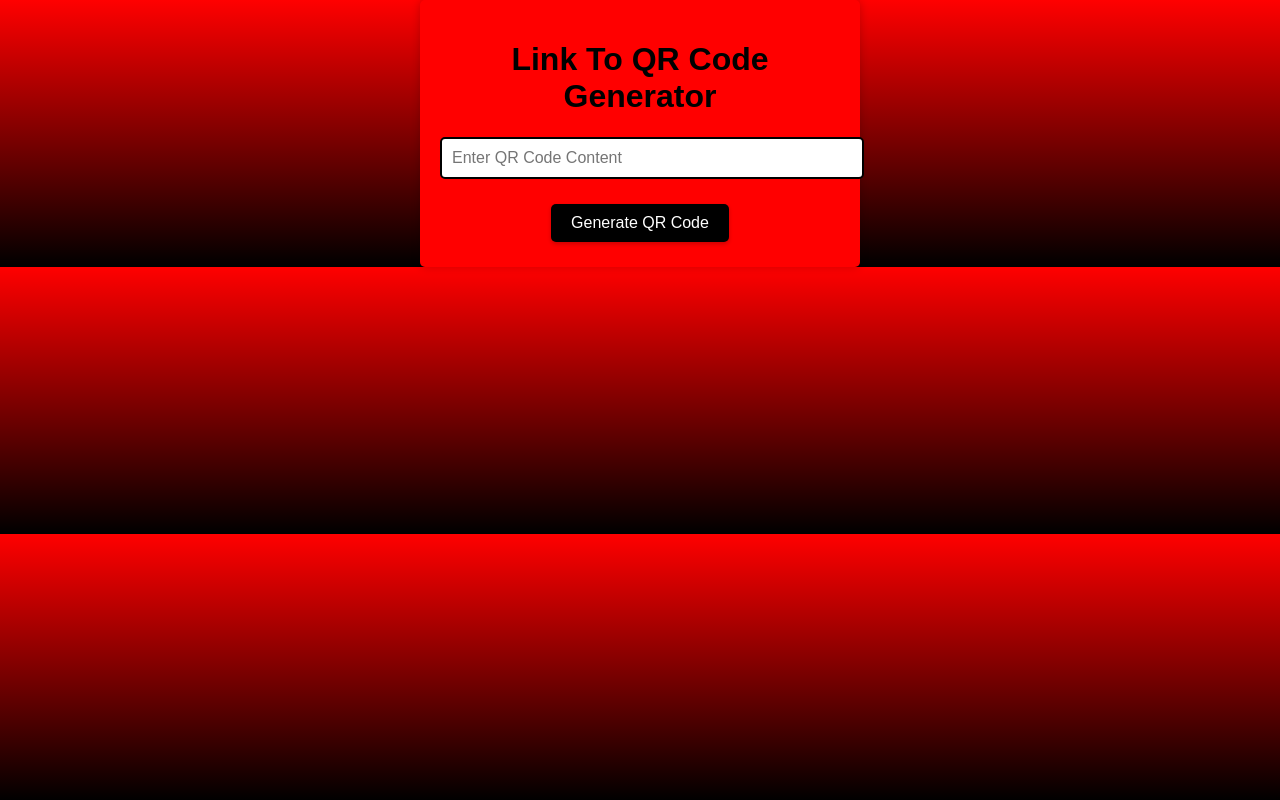
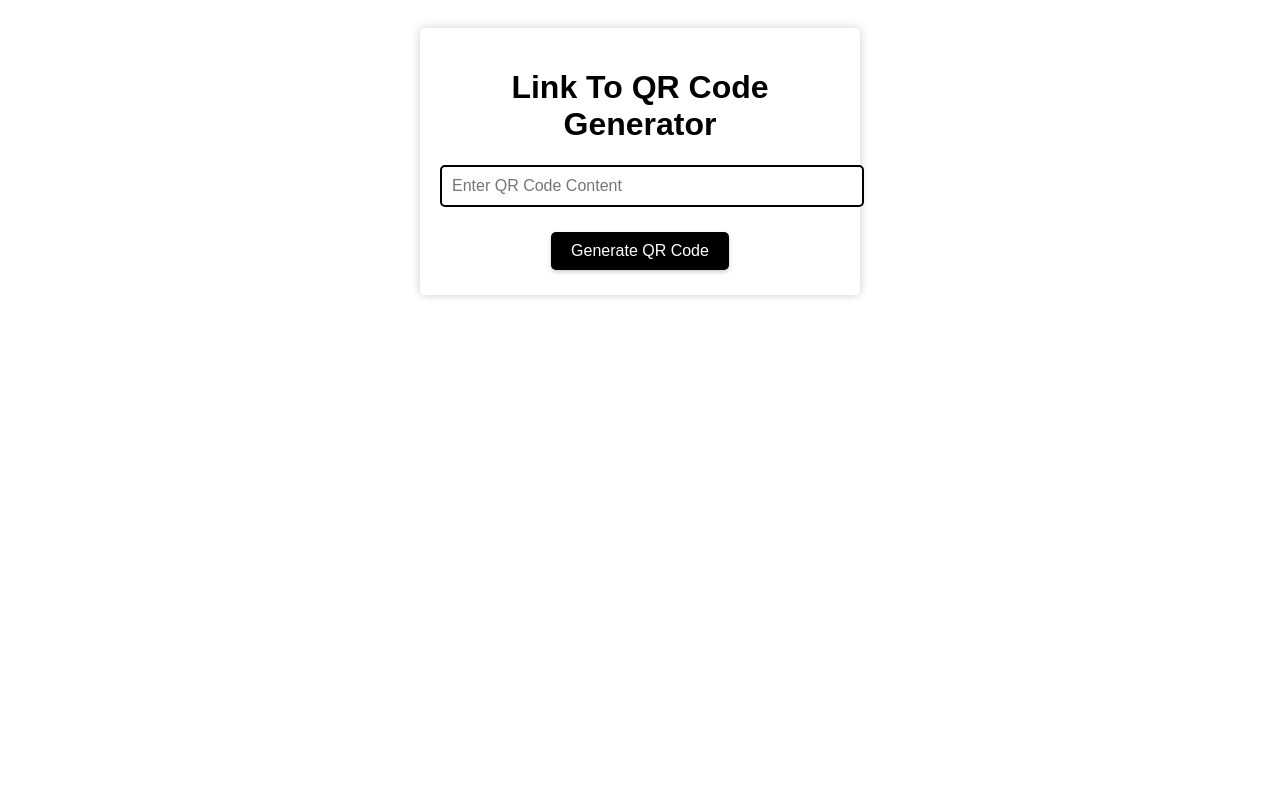
Before and after one commit to uploadlife/linktoqr, a plain HTML site: page index.html in a window 1280 px wide. Drawn offline with Linux system fonts and the light colour scheme.

Commit message:
Update styles.css

```diff
--- a/styles.css
+++ b/styles.css
@@ -1,19 +1,18 @@
 body {
     font-family: 'Poppins', Arial, sans-serif;
-    background: linear-gradient(to bottom, red, black);
+    background: transparent;
     text-align: center;
-    padding: 0;
-    color: white;
-    margin: 0;
+    padding: 20px;
+    color: black;
 }
 
 .container {
-    background-color: red;
+    background-color: #fff;
     border-radius: 5px;
     box-shadow: 0 0 10px rgba(0, 0, 0, 0.2);
     padding: 20px;
+    max-width: 400px;
     margin: 0 auto;
-    max-width: 400px;
 }
 
 h1 {
@@ -28,7 +27,6 @@ input {
     border-radius: 5px;
     font-size: 16px;
     outline: none;
-    background: white; /* Set the background of the input to white */
 }
 
 button {
```
